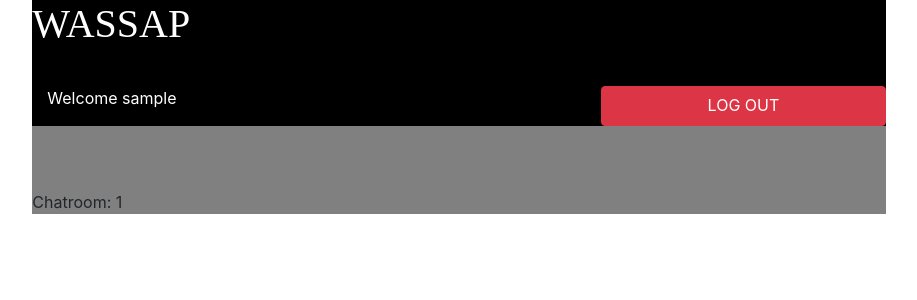
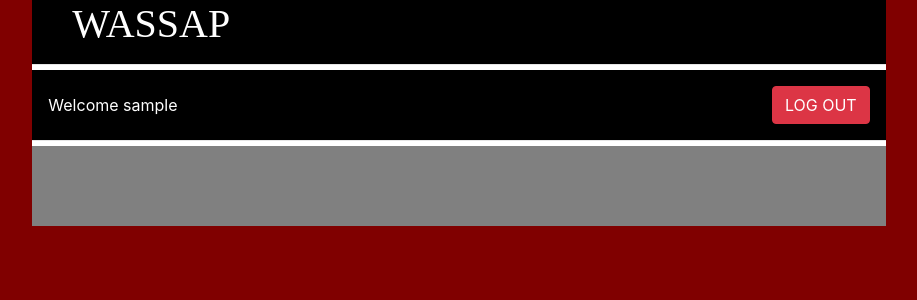
Before and after one commit to oceanetorche/livechat, a PHP site: page /index.php?action=home in a window 1280 px wide. Shown: the top 300 px of the page, without its empty margins (181-1098 px from the left). Run offline with PHP 8.4, Linux system fonts and the light colour scheme; the visitor is signed in with stand-in values (Sample User, id 1); data that the repository does not hold is empty.

Commit message:
visuel HOMEtest

```diff
--- a/model/dbConnector.php
+++ b/model/dbConnector.php
@@ -16,7 +16,7 @@ function openDBConnexion()
     $tempDBConnexion = null;
 
     $sqlDriver = 'mysql';
-    $hostname = 'localhost';
+    $hostname = '10.229.32.181';
     $port = 3306;
     $charset = 'utf8';
     $dbName = 'LiveChat_DB';
--- a/view/css/main.css
+++ b/view/css/main.css
@@ -62,7 +62,9 @@ h1 {
 /* --------------- */
 /*       HOME      */
 /* --------------- */
-
+#homeBody {
+    background-color: maroon;
+}
 
 #homeLittlewrapper {
     background-color: grey;
--- a/view/home.php
+++ b/view/home.php
@@ -13,28 +13,35 @@ $title = "Home";
 ?>
 
 <html>
-<body>
+<body id="homeBody">
 
-<div id="homeBigWrapper">
 
-    <div id="homeLittlewrapper" class="col-11 col-xs-11 col-sm-10 col-md-8 col-lg-8">
+
+    <div id="homeLittlewrapper" class="col-12 col-xs-12 col-sm-12 col-md-8 col-lg-8">
+
         <!-- head  -->
-        <div id="homeHead">
-            <h1>WASSAP</h1>
-            <hr style="height: 5px; background-color: black">
-            <div class="d-flex">
-                <p class="col-8">Welcome <?php if(isset($_SESSION['username'])) echo $_SESSION['username'];?></p>
-                <a  class="btn btn-danger col-4" href="index.php?action=logout">LOG OUT </a>
-
+        <div id="homeHead" class="sticky-top">
+            <h1 id="headUp">
+                WASSAP
+            </h1>
+            <hr style="height: 5px; background-color: white">
+            <div class="d-flex justify-content-between align-items-center" id="headDown">
+                <div class="#">
+                    Welcome <?php if(isset($_SESSION['username'])) echo $_SESSION['username'];?>
                 </div>
+                <a class="btn btn-danger " href="index.php?action=logout">
+                    LOG OUT
+                </a>
+            </div>
+            <hr style="height: 5px; background-color: white">
         </div>
 
 
         <!-- main  -->
         <div id="homeMain">
-
             <?php foreach($arrayChatrooms as $chat){ ?>
-            <div id="chatroom" class="chatroom">
+            <div class="chatroom row align-items-center">
+                <div class="col-10">
                     <h2 id="chatroomTitle"><?php if(isset($chat['name'])) echo $chat['name'];?></h2>
                     <p id="chatroomDescription"><?php
                         $nbr=0;
@@ -45,31 +52,24 @@ $title = "Home";
                         }
 
                         if(isset($chat['nb_users_max'])) echo $nbr. " / " . $chat['nb_users_max'];?></p>
-                <a class="btn btn-primary">Connect</a>
+                </div>
+                <div class="col-2">
+                    <a class="btn btn-info btn-block">Connect</a>
                 </div>
 
+            </div>
+                <br>
             <?php }?>
-        </div>
-
-        <div id="headerHome ">
-
-            <p>Chatroom: <?php
-                if($_SESSION['chatroom'] == null) {
-                    echo 'dans aucune room';
-                }else{
-                    echo $_SESSION['chatroom'];
-                }
-                ?></p>
-
 
         </div>
-
     </div>
 
 
 
 
-</div>
+
+
+
 </body>
 </html>
 
```
Also changed, not shown: view/testHOME.html (+14 -8 lines). Lines whose indentation alone changed are shown as unchanged.
